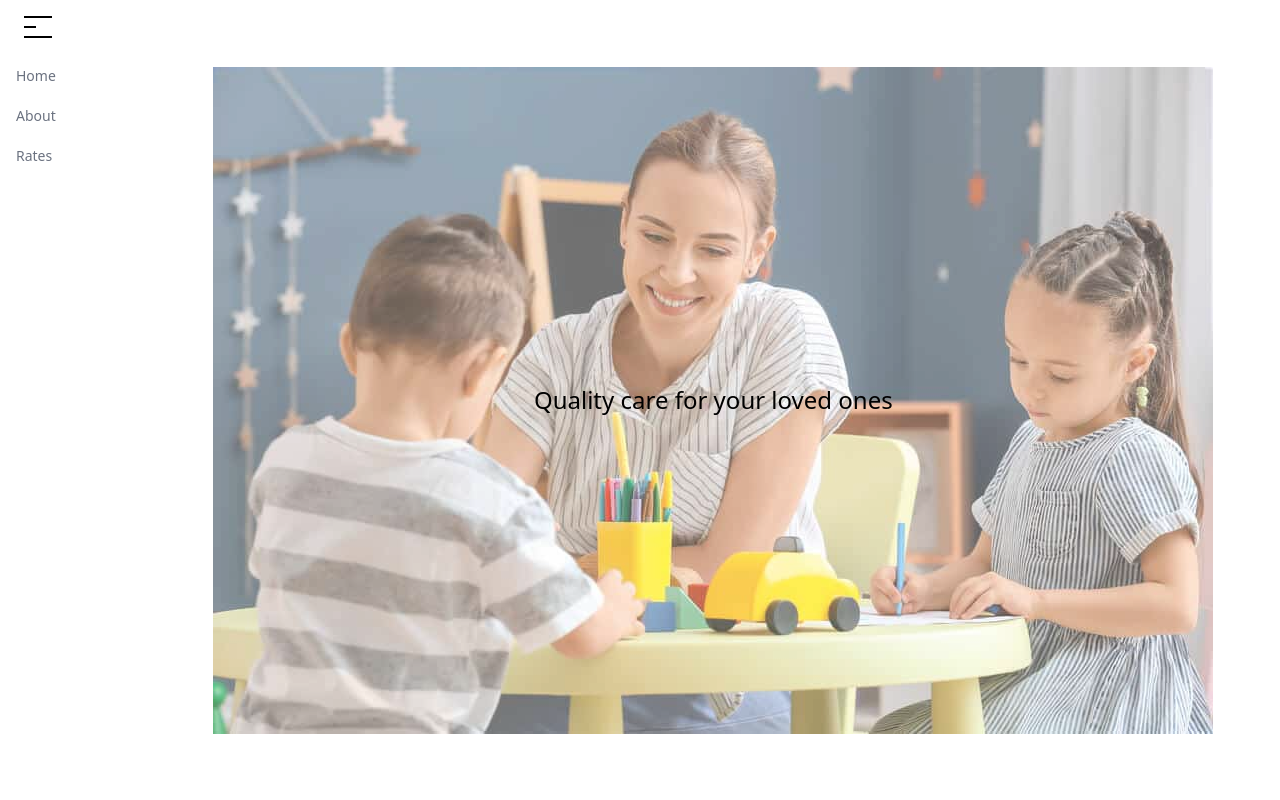
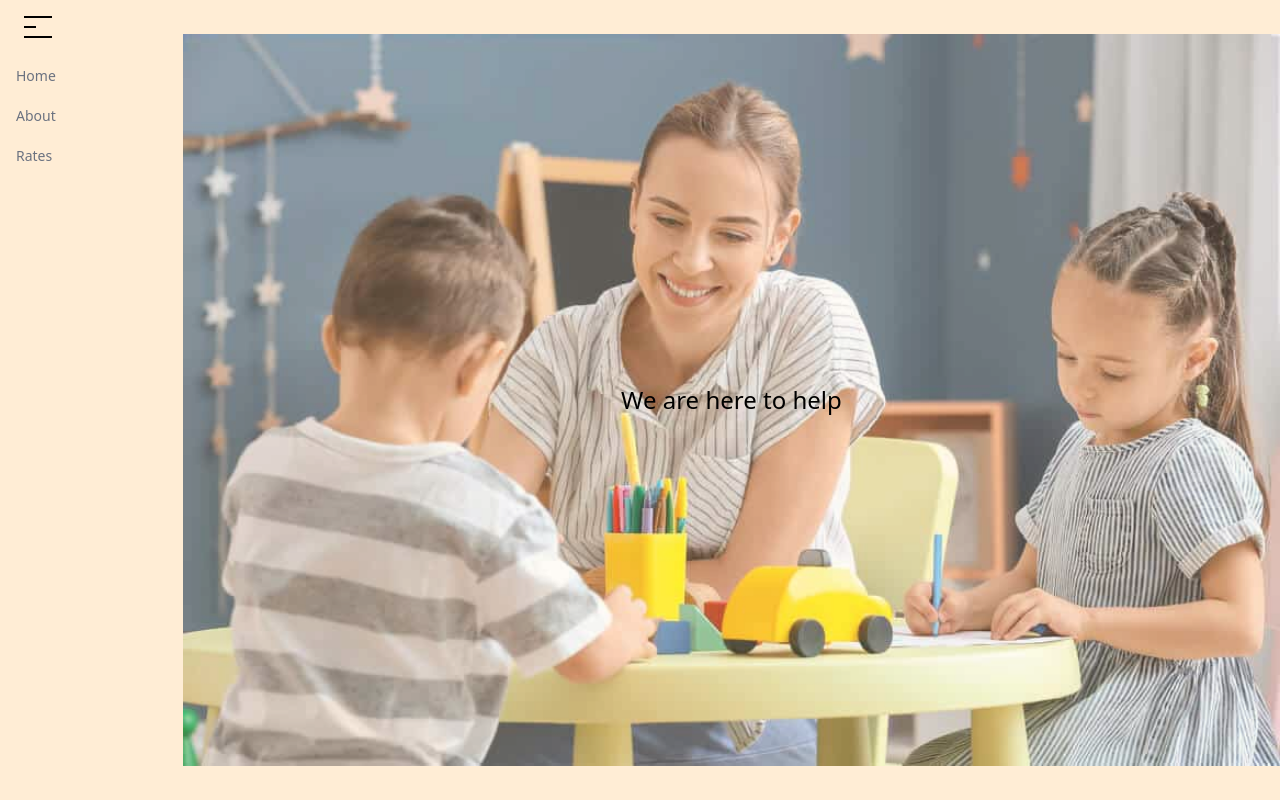
Before and after one commit to andrew03meyer/rachael-nannying-wesbite, a React (Create React App) app: page / in a window 1280 px wide. Built offline with nearby package versions, Linux system fonts and the light colour scheme.

Commit message:
fixed pictures, added caption changes, background colour

```diff
--- a/src/App.js
+++ b/src/App.js
@@ -7,7 +7,7 @@ import Rates from "./Rates/Rates";
 
 function App() {
   return (
-    <div className="flex App">
+    <div className="flex bg-orange-100 App">
 
       <BrowserRouter>
       <Sidebar />
--- a/src/Homepage/Homepage.js
+++ b/src/Homepage/Homepage.js
@@ -3,6 +3,7 @@ import NannyPic from "../assets/images/testimage.jpg";
 import NannyPic2 from "../assets/images/testimage2.jpg";
 
 const images = [NannyPic, NannyPic2];
+const captions = ["Quality care for your loved ones", "We are here to help"];
 
 function Homepage() {
   const [index, setIndex] = useState(0);
@@ -12,14 +13,15 @@ function Homepage() {
       setIndex((prevIndex) => (prevIndex + 1) % images.length);
     }, 5000);
 
+    // Stops repeating code
     return () => clearInterval(intervalId);
   }, []);
 
   return (
-    <div className="flex flex-col items-center justify-center relative">
-      <img src={images[index]} alt="Nanny" className="z-0 opacity-70 w-full" />
+    <div className="flex flex-col items-center justify-center relative w-screen h-screen">
+      <img src={images[index]} alt="Nanny" className="z-0 opacity-80 w-full" />
       <div className="z-1 absolute m-10">
-        <h2 className="text-2xl">Quality care for your loved ones</h2>
+        <h2 className="text-2xl">{captions[index]}</h2>
       </div>
     </div>
   );
```
